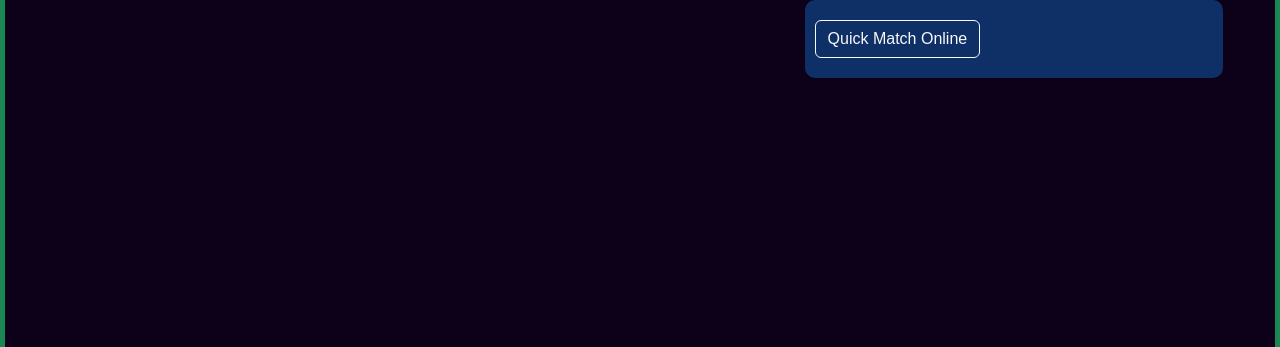
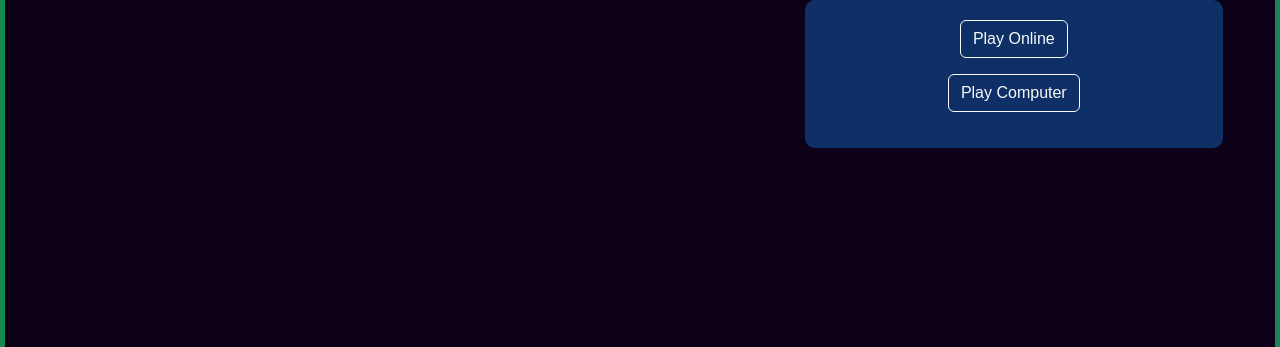
Before and after one commit to Degef/transcendence, a Django app: page / in a window 1280 px wide. Shown: the part 175-522 px from the top of the page. Run offline with Django 4.2, Linux system fonts and the light colour scheme; the visitor is signed in with stand-in values (Sample User, id 1); data comes from the database, SQL or seed files in the repository; data that the repository does not hold is empty; some libraries are stand-ins or nearby versions.

Commit message:
added game with computer

```diff
--- a/pong/static/pong/game.css
+++ b/pong/static/pong/game.css
@@ -53,7 +53,7 @@ canvas {
     transform: translate(-50%, -50%);
 }
 
-#start_quick_match {
+#start_play_online, #start_play_computer {
     position: absolute;
     top: 50%;
     left: 90%;
--- a/pong/static/pong/game.js
+++ b/pong/static/pong/game.js
@@ -8,6 +8,178 @@ var data = {
     'endGame': false,
     'score': { 'player1': 0, 'player2': 0 },
 }
+
+// draw a rectangle, will be used to draw paddles
+function drawRect(data2, x, y, w, h, color){
+    data2['ctx'].fillStyle = color;
+    data2['ctx'].fillRect(x, y, w, h);
+}
+
+// draw circle, will be used to draw the ball
+function drawArc(data2, x, y, r, color){
+    data2['ctx'].fillStyle = color;
+    data2['ctx'].beginPath();
+    data2['ctx'].arc(x,y,r,0,Math.PI*2,true);
+    data2['ctx'].closePath();
+    data2['ctx'].fill();
+}
+
+// ################### Computer Game Logic #################
+
+function getMousePos(canvas, user) {
+    return function(evt) {
+        let rect = canvas.getBoundingClientRect();
+        user.y = evt.clientY - rect.top - user.height/2;
+    }
+}
+
+function resetBall(data2){
+    data2['ball'].x = data2['canvas'].width/2;
+    data2['ball'].y = data2['canvas'].height/2;
+    data2['ball'].velocityX = -data2['ball'].velocityX;
+    data2['ball'].speed = 7;
+}
+
+function drawText(data2, text, x, y){
+    data2['ctx'].fillStyle = "#FFF";
+    data2['ctx'].font = "75px fantasy";
+    data2['ctx'].fillText(text, x, y);
+}
+
+function collision(b, p){
+    p.top = p.y;
+    p.bottom = p.y + p.height;
+    p.left = p.x;
+    p.right = p.x + p.width;
+
+    b.top = b.y - b.radius;
+    b.bottom = b.y + b.radius;
+    b.left = b.x - b.radius;
+    b.right = b.x + b.radius;
+
+    return p.left < b.right && p.top < b.bottom && p.right > b.left && p.bottom > b.top;
+}
+
+function update(data2){
+    // update the ball
+    data2['ball'].x += data2['ball'].velocityX;
+    data2['ball'].y += data2['ball'].velocityY;
+
+    // simple AI to control com paddle
+    let computerLevel = 0.1;
+    data2['com'].y += (data2['ball'].y - (data2['com'].y + data2['com'].height/2)) * computerLevel;
+
+    if(data2['ball'].y + data2['ball'].radius > data2['canvas'].height || data2['ball'].y - data2['ball'].radius < 0){
+        data2['ball'].velocityY = -data2['ball'].velocityY;
+        data2['wall'].play();
+    }
+
+    let player = (data2['ball'].x < data2['canvas'].width/2) ? data2['user'] : data2['com'];
+
+    if(collision(data2['ball'],player)){
+        data2['hit'].play();
+        // where the ball hit the player
+        let collidePoint = (data2['ball'].y - (player.y + player.height/2));
+        // normalization
+        collidePoint = collidePoint / (player.height/2);
+
+        // calculate angle in radian
+        let angleRad = (Math.PI/4) * collidePoint;
+
+        // X direction of the ball when it hits the player
+        let direction = (data2['ball'].x < data2['canvas'].width/2) ? 1 : -1;
+        // change velocity X and Y
+        data2['ball'].velocityX = direction * data2['ball'].speed * Math.cos(angleRad);
+        data2['ball'].velocityY = data2['ball'].speed * Math.sin(angleRad);
+        // speed up the ball
+        data2['ball'].speed += 0.1;
+    }
+
+    // change the score of players, if the ball goes to the left "ball.x<0" computer win, else if "ball.x > canvas.width" the user win
+    if(data2['ball'].x - data2['ball'].radius < 0){
+        data2['com'].score++;
+        data2['comScore'].play();
+        resetBall(data2);
+    }else if(data2['ball'].x + data2['ball'].radius > data2['canvas'].width){
+        data2['user'].score++;
+        data2['userScore'].play();
+        resetBall(data2);
+    }
+}
+
+function render(data2){
+    // clear the canvas
+    data2['ctx'].clearRect(0, 0, data2['canvas'].width, data2['canvas'].height);
+
+    // draw the user score to the left
+    drawText(data2, data2['user'].score, data2['canvas'].width/4, data2['canvas'].height/5);
+
+    // draw the com score to the right
+    drawText(data2, data2['com'].score, 3*data2['canvas'].width/4, data2['canvas'].height/5);
+
+    // draw the net
+    drawRect(data2, data2['canvas'].width/2 - 1, 0, 2, data2['canvas'].height, "WHITE");
+
+    // draw the user and com paddles
+    drawRect(data2, data2['user'].x, data2['user'].y, data2['user'].width, data2['user'].height, data2['user'].color);
+    drawRect(data2, data2['com'].x, data2['com'].y, data2['com'].width, data2['com'].height, data2['com'].color);
+
+    // draw the ball
+    drawArc(data2, data2['ball'].x, data2['ball'].y, data2['ball'].radius, data2['ball'].color);
+}
+
+function gameLoop(data2){
+    update(data2);
+    render(data2);
+}
+
+function start_play_computer() {
+    var data2 = {};
+    data2['hit'] = new Audio();
+    data2['wall'] = new Audio();
+    data2['userScore'] = new Audio();
+    data2['comScore'] = new Audio();
+
+    data2['hit'].src = "/static/pong/sounds/hit.mp3";
+    data2['wall'].src = "/static/pong/sounds/wall.mp3";
+    data2['userScore'].src = "/static/pong/sounds/user.mp3";
+    data2['comScore'].src = "/static/pong/sounds/com.mp3";
+
+    data2['canvas'] = document.getElementById('gameCanvas');
+    data2['ctx'] = data2['canvas'].getContext('2d');
+    data2['ball'] = {
+        x : data2['canvas'].width/2,
+        y : data2['canvas'].height/2,
+        radius : 10,
+        velocityX : 5,
+        velocityY : 5,
+        speed : 7,
+        color : "WHITE"
+    };
+    data2['user'] = {
+        x : 0, // left side of canvas
+        y : ( data2['canvas'].height - 100)/2, // -100 the height of paddle
+        width : 10,
+        height : 100,
+        score : 0,
+        color : "WHITE"
+    }
+    data2['com'] = {
+        x : data2['canvas'].width - 10, // - width of paddle
+        y : ( data2['canvas'].height - 100)/2, // -100 the height of paddle
+        width : 10,
+        height : 100,
+        score : 0,
+        color : "WHITE"
+    }
+    // canvas.addEventListener("mousemove", getMousePos);
+    data2['canvas'].addEventListener("mousemove", getMousePos(data2['canvas'], data2['user']));
+    setInterval(function(){
+        gameLoop(data2);
+    }, 1000/50);
+}
+
+// ################### Online Game Logic ###################
 
 function draw() {
     // console.log(data["gameState"])
@@ -109,7 +281,7 @@ function setPlayer(rec) {
     }
 }
 
-function start_quick_match() {
+function start_play_online() {
     const socket = new WebSocket(`ws://${window.location.host}/ws/game/`);
 
     data['socket'] = socket;
@@ -150,9 +322,27 @@ function start_quick_match() {
         console.log('WebSocket connection closed');
         data['endGame'] = true;
     }
+
+    window.addEventListener('keydown', (e) => {
+        if (e.key === 'w' || e.key === 'ArrowUp' ) {
+            data.paddle.speedY = - data.paddle_speed;
+        } else if (e.key === 's' || e.key === 'ArrowDown') {
+            data.paddle.speedY = data.paddle_speed;
+        }
+    });
+
+    window.addEventListener('keyup', (e) => {
+        if ((e.key === 'w' || e.key === 's') ) {
+            data.paddle.speedY = 0;
+        }
+
+        if ((e.key === 'ArrowUp' || e.key === 'ArrowDown')) {
+            data.paddle.speedY = 0;
+        }
+    });
 }
 
-function quick_match() {
+function play_online() {
     fetch('/start_game/', {
         method: 'GET',
         headers: {
@@ -168,20 +358,18 @@ function quick_match() {
     });
 }
 
-window.addEventListener('keydown', (e) => {
-    if (e.key === 'w' || e.key === 'ArrowUp' ) {
-        data.paddle.speedY = - data.paddle_speed;
-    } else if (e.key === 's' || e.key === 'ArrowDown') {
-        data.paddle.speedY = data.paddle_speed;
-    }
-});
-
-window.addEventListener('keyup', (e) => {
-    if ((e.key === 'w' || e.key === 's') ) {
-        data.paddle.speedY = 0;
-    }
-
-    if ((e.key === 'ArrowUp' || e.key === 'ArrowDown')) {
-        data.paddle.speedY = 0;
-    }
-});
+function game_computer() {
+    fetch('/game_computer/', {
+        method: 'GET',
+        headers: {
+            'Content-Type': 'text/html',
+        },
+    })
+    .then(response => response.text())
+    .then(htmlContent => {
+        updateBody(htmlContent);
+    })
+    .catch(error => {
+        console.error('Error:', error);
+    });
+}
--- a/pong/templates/pong/home.html
+++ b/pong/templates/pong/home.html
@@ -35,9 +35,10 @@
 		{% endfor %}
 	</div>
 	<div class="p-right">
-		<div class="content-section">
+		<div class="content-section text-center">
 			{% if user.is_authenticated %}
-				<button id="quick_match" class="btn btn-outline-light" type="submit">Quick Match Online</button> <br>
+				<button id="play_online" class="btn btn-outline-light mb-3" type="submit">Play Online</button> <br>
+				<button id="game_computer" class="btn btn-outline-light mb-3" type="submit">Play Computer </button> <br>
 			{% endif %}
 		</div>
 	</div>
--- a/pong/templates/pong/start_game.html
+++ b/pong/templates/pong/start_game.html
@@ -11,7 +11,7 @@
                 <p id="score2" class="score">00</p>
                 <div id="end_game"> </div>
                 <canvas id="gameCanvas" width="800" height="400"></canvas>
-                <button id="start_quick_match" class="btn p-custom-btn text-center" type="submit">Start</button> <br>
+                <button id="start_play_online" class="btn btn-outline-light" type="submit">Start</button> <br>
             </div>
         </div>
     </div>
--- a/pong/urls.py
+++ b/pong/urls.py
@@ -6,4 +6,5 @@ urlpatterns = [
     path('about/', views.about, name='about'),
     path('unload/', views.unload, name='unload'),
     path('start_game/', views.start_game, name='start_game'),
+    path('game_computer/', views.game_computer, name='game_computer'),
 ]
--- a/pong/views.py
+++ b/pong/views.py
@@ -34,8 +34,12 @@ def home(request):
         return render(request, 'pong/index.html', context)
 
 def start_game(request):
-    logger.debug(f'\n\n{request.user.user_things.status}\n\n')
+    # logger.debug(f'\n\n{request.user.user_things.status}\n\n')
     return render(request, 'pong/start_game.html')
+
+def game_computer(request):
+    # logger.debug(f'\n\n{request.user.user_things.status}\n\n')
+    return render(request, 'pong/game_computer.html')
 
 def about(request):
     return render(request, 'pong/about.html')
--- a/users/static/users/main.js
+++ b/users/static/users/main.js
@@ -13,8 +13,9 @@ function handleButtonClick(event) {
         'pre_register': pre_register,
         'loginWith42': authorize42Intra,
         // 'get_users': getUsers,
-        'quick_match': quick_match,
-        'start_quick_match': start_quick_match,
+        'play_online': play_online,
+        'game_computer': game_computer,
+        'start_play_online': start_play_online,
 		'chatLink' : chatPage,
     };
 
```
Also changed, not shown: pong/templates/pong/game_computer.html (added, +13 -0 lines), 4 other files.
